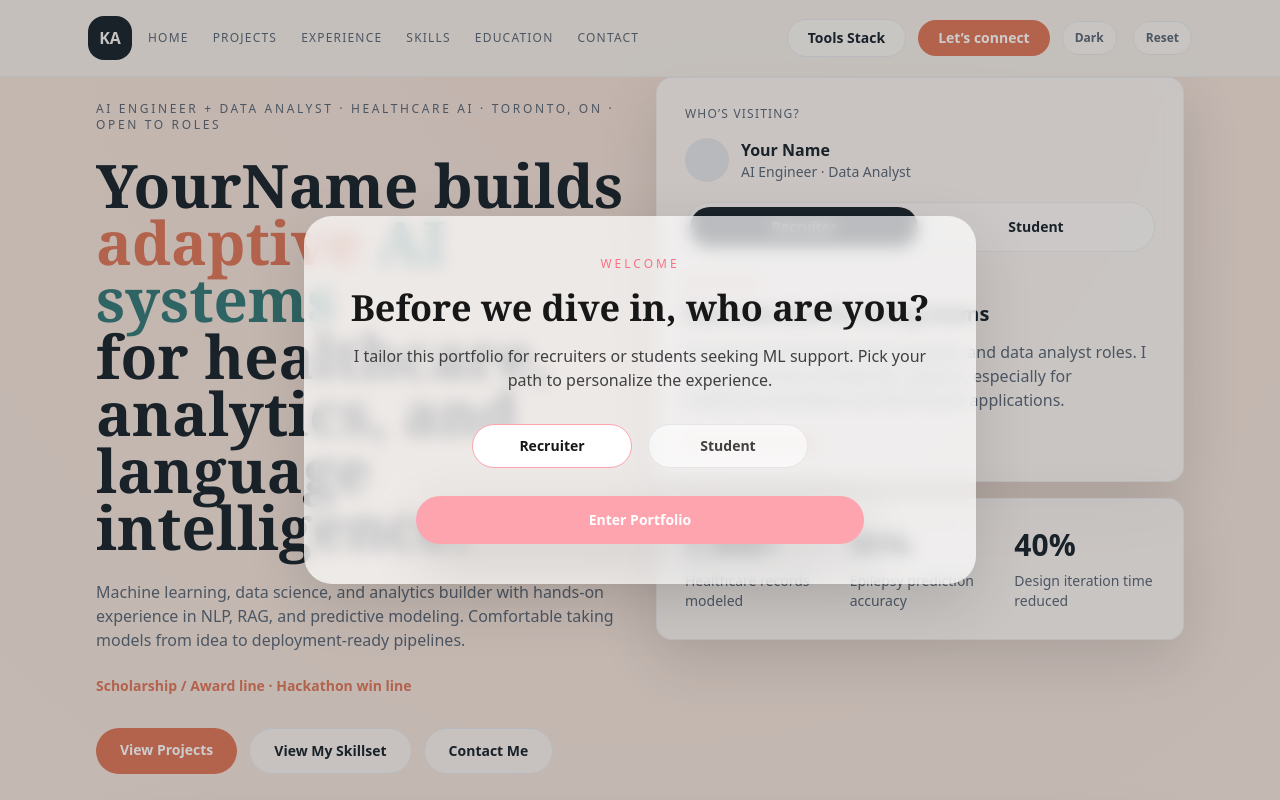
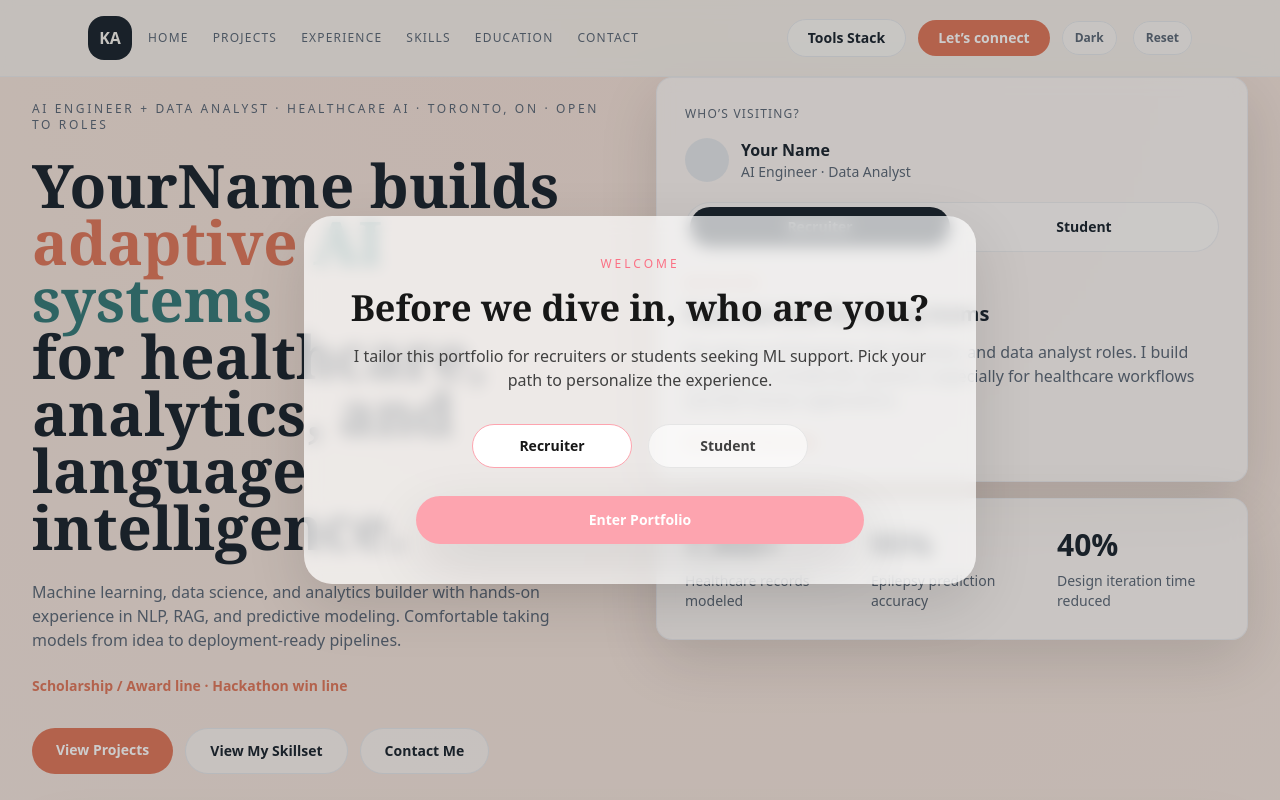
Before and after one commit to K2hmed/KhushnudAhmed.github.io, a React (Vite) app: page / in a window 1280 px wide. Shown: the top 800 px of the page. Built offline with nearby package versions, Linux system fonts and the light colour scheme.

Commit message:
Update App.jsx
Signed-off-by: Khushnud Ahmed <99266359+K2hmed@users.noreply.github.com>

```diff
--- a/src/App.jsx
+++ b/src/App.jsx
@@ -46,7 +46,7 @@ export default function App() {
           rightCTA="Let’s connect"
         />
 
-        <main className="mx-auto w-full max-w-6xl px-6 lg:px-8">
+        <main className="mx-auto w-full max-w-8xl px-6 lg:px-8">
           <PortfolioView
             visitorType={visitorType ?? "recruiter"}
             onSwitch={switchType}
```
